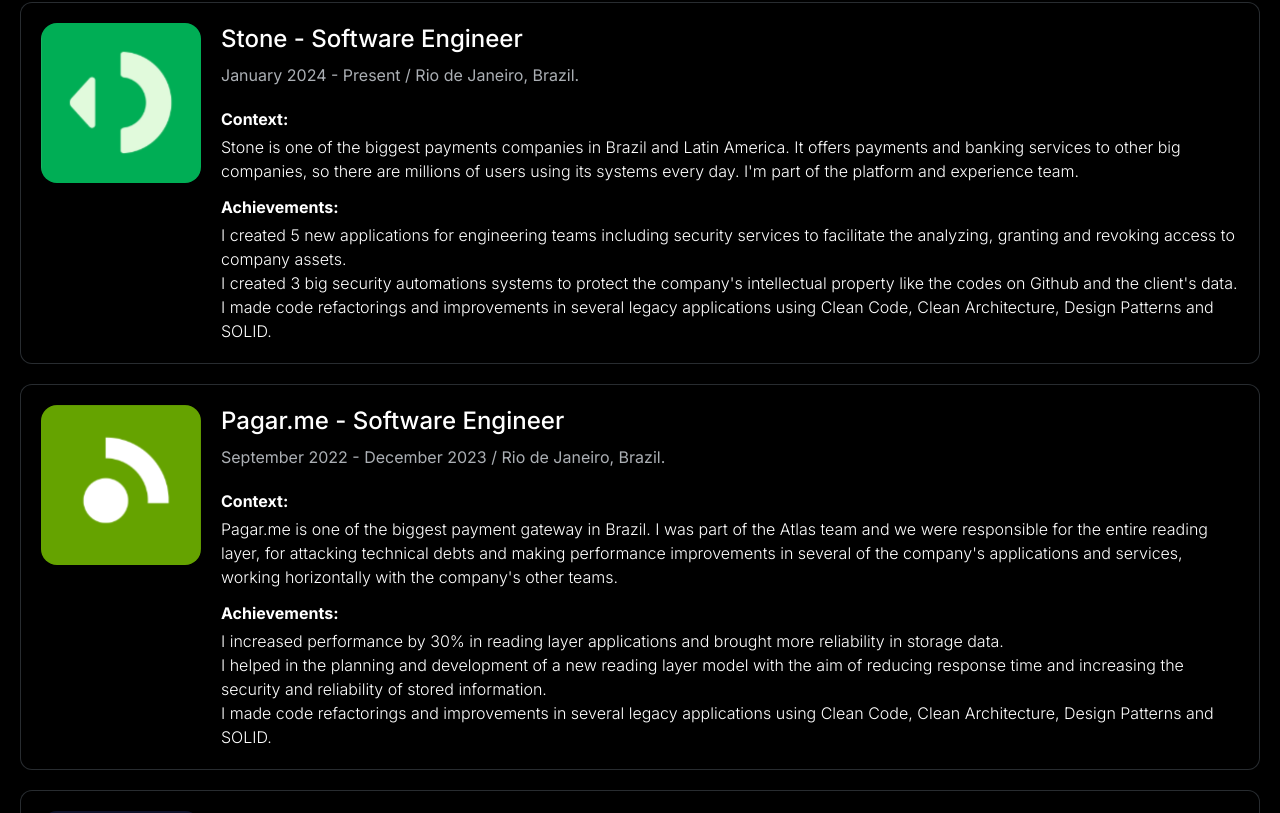
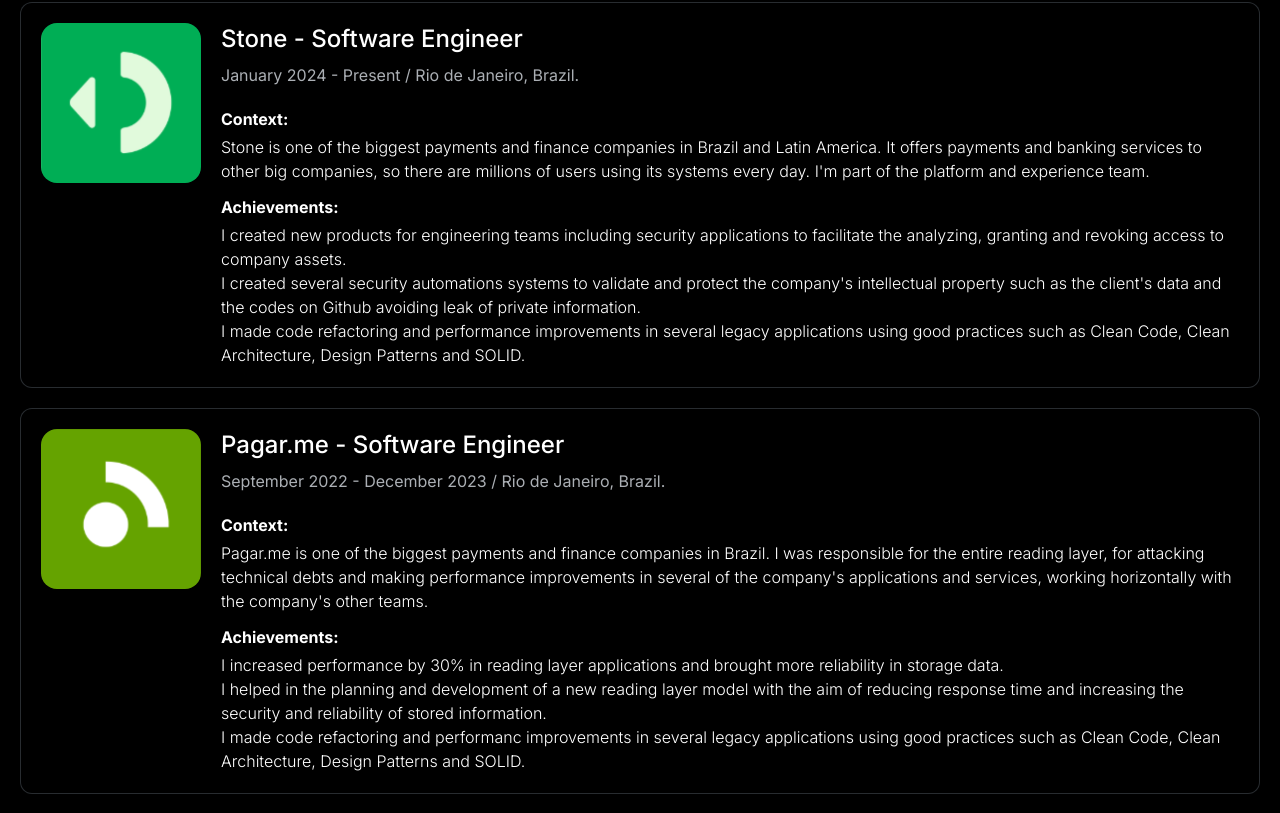
Before and after one commit to gezielelyon/personal-website, a Next.js app: page / in a window 1280 px wide. Shown: the part 1827-2640 px from the top of the page. Built offline with nearby package versions, Linux system fonts and the light colour scheme.

Commit message:
feat: update cv and jobs achivements

```diff
--- a/src/app/page.tsx
+++ b/src/app/page.tsx
@@ -253,11 +253,11 @@
       title: "Stone - Software Engineer",
       period: "January 2024 - Present / Rio de Janeiro, Brazil.",
       context:
-        "Stone is one of the biggest payments companies in Brazil and Latin America. It offers payments and banking services to other big companies, so there are millions of users using its systems every day. I'm part of the platform and experience team.",
+        "Stone is one of the biggest payments and finance companies in Brazil and Latin America. It offers payments and banking services to other big companies, so there are millions of users using its systems every day. I'm part of the platform and experience team.",
       achievements: [
-        "I created 5 new applications for engineering teams including security services to facilitate the analyzing, granting and revoking access to company assets.",
-        "I created 3 big security automations systems to protect the company's intellectual property like the codes on Github and the client's data.",
-        "I made code refactorings and improvements in several legacy applications using Clean Code, Clean Architecture, Design Patterns and SOLID.",
+        "I created new products for engineering teams including security applications to facilitate the analyzing, granting and revoking access to company assets.",
+        "I created several security automations systems to validate and protect the company's intellectual property such as the client's data and the codes on Github avoiding leak of private information.",
+        "I made code refactoring and performance improvements in several legacy applications using good practices such as Clean Code, Clean Architecture, Design Patterns and SOLID.",
       ],
     },
     {
@@ -266,11 +266,11 @@
       title: "Pagar.me - Software Engineer",
       period: "September 2022 - December 2023 / Rio de Janeiro, Brazil.",
       context:
-        "Pagar.me is one of the biggest payment gateway in Brazil. I was part of the Atlas team and we were responsible for the entire reading layer, for attacking technical debts and making performance improvements in several of the company's applications and services, working horizontally with the company's other teams.",
+        "Pagar.me is one of the biggest payments and finance companies in Brazil. I was responsible for the entire reading layer, for attacking technical debts and making performance improvements in several of the company's applications and services, working horizontally with the company's other teams.",
       achievements: [
         "I increased performance by 30% in reading layer applications and brought more reliability in storage data.",
         "I helped in the planning and development of a new reading layer model with the aim of reducing response time and increasing the security and reliability of stored information.",
-        "I made code refactorings and improvements in several legacy applications using Clean Code, Clean Architecture, Design Patterns and SOLID.",
+        "I made code refactoring and performanc improvements in several legacy applications using good practices such as Clean Code, Clean Architecture, Design Patterns and SOLID.",
       ],
     },
     {
@@ -281,9 +281,9 @@
       context:
         "Mais Retorno is a financial market and education company. It offers many tools for investors. I was responsible for planning, developing and improving new tools and products for the financial market, for fixing bugs and for helping my coworkers.",
       achievements: [
-        "I built new tools, such as the asset comparator, income simulator, fund tracker, fund and stock sheets, government bonds and direct treasury.",
-        "I created a complete recurring subscription system for members.",
-        "I made several SEO improvements in the company's main web application.",
+        "I built new and complex tools for the financial market such as the assets and funds comparator, income simulator, fund tracker, fund and stock sheets, government bonds and direct treasury.",
+        "I created a complete recurring subscription system for members have access to private finance tools and advantages.",
+        "I made SEO improvements and code refactoring in several applications and services using good practices such as Clean Code, Clean Architecture, Design Patterns and SOLID.",
       ],
     },
   ];
@@ -299,7 +299,7 @@
 
         <p className="max-w-5xl text-center leading-7 text-slate-11 font-normal">
           Experienced Software Engineer with a background in planning,
-          developing, architecting, scaling, securing, and maintaining
+          developing, scaling, architecting, securing, and maintaining
           large-scale web applications, microservices, and APIs in critical
           environments, serving millions of users daily, for the financial,
           banking, education and security sectors.
--- a/src/components/footer/index.tsx
+++ b/src/components/footer/index.tsx
@@ -2,7 +2,7 @@
   return (
     <footer className="w-full bg-black shadow border-t border-slate-6 flex flex-row items-center justify-center">
       <small className="p-5 py-7 text-xs font-thin text-center text-slate-11">
-        © 2024 All rights reserved. Created and maintained by Geziel Elyon.
+        © 2025 All rights reserved. Created and maintained by Geziel Elyon.
       </small>
     </footer>
   );
```
Also changed, not shown: 1 other file (tests, documents, lock files or other folders).
